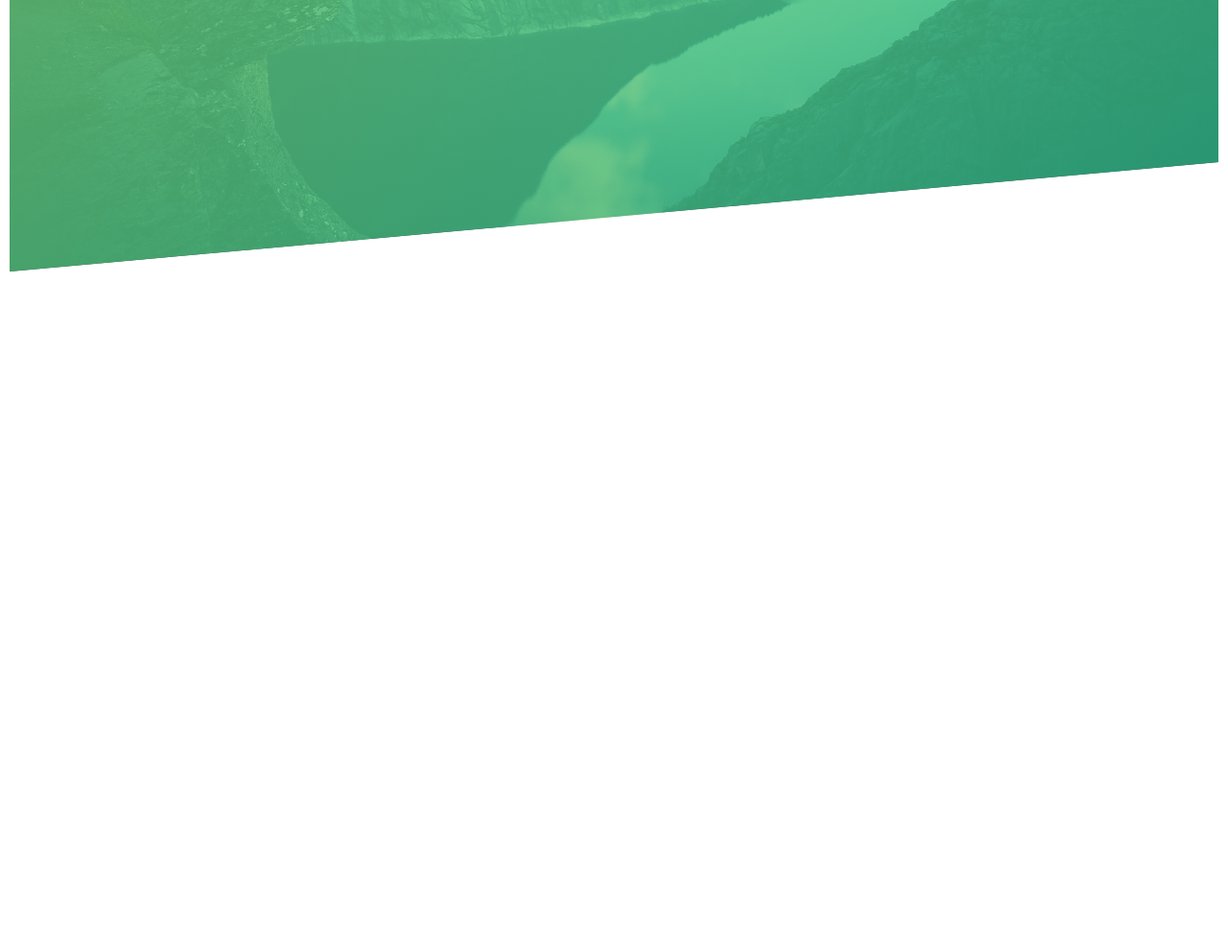
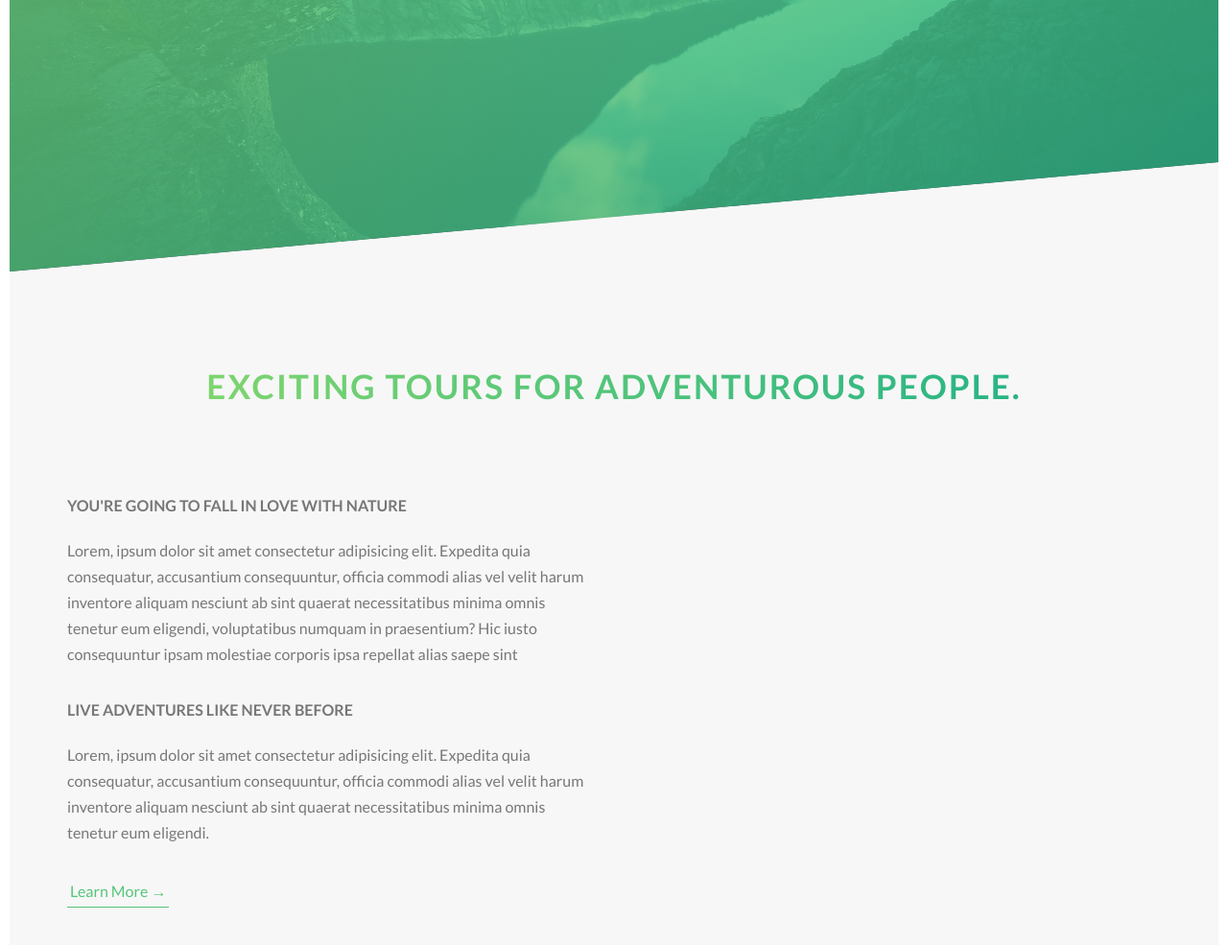
Before and after one commit to acharayaP03/Nature-Tours, a website built with webpack: page src/template.html in a window 1280 px wide. Shown: the part 487-1472 px from the top of the page at 96% size. Before the commit the page ends 800 px from the top, so only its background shows below. Built offline with nearby package versions, Linux system fonts and the light colour scheme.

Commit message:
About section text content

```diff
--- a/src/scss/abstracts/_variables.scss
+++ b/src/scss/abstracts/_variables.scss
@@ -3,9 +3,13 @@ $color-primary : #55c57a;
 $color-primary-light: #7ed56f;
 $color-primary-dark: #28b485;
 
+$color-grey-light-1: #f7f7f7;
+
 $color-grey-dark : #777;
 $color-white: #fff;
 $color-black: #000;
+
+$default-font-size: 1.6rem;
 
 //grid variables
 
--- a/src/scss/base/_typography.scss
+++ b/src/scss/base/_typography.scss
@@ -30,3 +30,32 @@ body{
         animation: moveInRight 1s ease-out;
     }
 }
+
+.heading-secondary{
+    font-size: 3.5rem;
+    text-transform: uppercase;
+    font-weight: 700;
+    display: inline-block;
+    background-image: linear-gradient(to right, $color-primary-light, $color-primary-dark);
+    -webkit-background-clip: text;
+    color: transparent;
+    transition: all 0.2s;
+    letter-spacing: 2px;
+    &:hover{
+        transform: skewY(2deg);
+        text-shadow: .5rem 1rem 2rem rgba($color: #000000, $alpha: 0.2);
+    }
+}
+
+.heading-tertiary {
+    font-size: $default-font-size;
+    font-weight: 700;
+    text-transform: uppercase;
+}
+
+.paragraph{
+    font-size: $default-font-size;
+    &:not(:last-child){
+        margin-bottom: 3rem;
+    }
+}
--- a/src/scss/base/_utilities.scss
+++ b/src/scss/base/_utilities.scss
@@ -0,0 +1,11 @@
+.u-center-text{
+    text-align: center;
+}
+
+.u-mb-8{
+    margin-bottom: 8rem;
+}
+
+.u-mb-2{
+    margin-bottom: 2rem;
+}
--- a/src/scss/components/_button.scss
+++ b/src/scss/components/_button.scss
@@ -49,3 +49,28 @@
         opacity: 0;
     }
 }
+
+.btn-text{
+    &:link,
+    &:visited{
+        font-size: $default-font-size;
+        color: $color-primary;
+        display: inline-block;
+        text-decoration: none;
+        border-bottom: 1px solid $color-primary;
+        padding: 3px;
+        transition: all 0.2s;
+    }
+
+    &:hover{
+        background-color: $color-primary;
+        color: $color-white;
+        box-shadow: 0 1rem 2rem rgba($color-black, .15);
+        transform: translateY(-2px);
+    }
+
+    &:active{
+        box-shadow:  0 .5rem 2rem rgba($color-black, .15);
+        transform: translateY(0);
+    }
+}
--- a/src/scss/layouts/_grid.scss
+++ b/src/scss/layouts/_grid.scss
@@ -1,6 +1,5 @@
 .row{
     max-width: $max-width;
-    background-color: #eee;
     margin: 0 auto;
 
     &:not(:last-child){
--- a/src/scss/pages/_home.scss
+++ b/src/scss/pages/_home.scss
@@ -0,0 +1,5 @@
+.section-about{
+    background-color: $color-grey-light-1;
+    padding: 25rem 0;
+    margin-top: -20vh;
+}
--- a/src/template.html
+++ b/src/template.html
@@ -60,6 +60,29 @@
             <div class="col-3-of-4">Col 3 of 4</div>
         </div>
     </section> -->
+
+    <main>
+        <section class="section-about">
+            <div class="u-center-text u-mb-8">
+                <h2 class="heading-secondary">
+                    Exciting Tours For adventurous people.
+                </h2>
+            </div>
+            <div class="row">
+                <div class="col-1-of-2">
+                    <h3 class="heading-tertiary u-mb-2">You're going to fall in love with nature</h3>
+                    <p class="paragraph">Lorem, ipsum dolor sit amet consectetur adipisicing elit. Expedita quia consequatur, accusantium consequuntur, officia commodi alias vel velit harum inventore aliquam nesciunt ab sint quaerat necessitatibus minima omnis tenetur eum eligendi, voluptatibus numquam in praesentium? Hic iusto consequuntur ipsam molestiae corporis ipsa repellat alias saepe sint</p>
+                    <h3 class="heading-tertiary u-mb-2">Live adventures like never before</h3>
+                    <p class="paragraph">Lorem, ipsum dolor sit amet consectetur adipisicing elit. Expedita quia consequatur, accusantium consequuntur, officia commodi alias vel velit harum inventore aliquam nesciunt ab sint quaerat necessitatibus minima omnis tenetur eum eligendi.</p>
+
+                    <a href="#" class="btn-text">Learn More &rarr;</a>
+                </div>
+                <div class="col-1-of-2">
+
+                </div>
+            </div>
+        </section>
+    </main>
   </body>
 
 </html>
```
